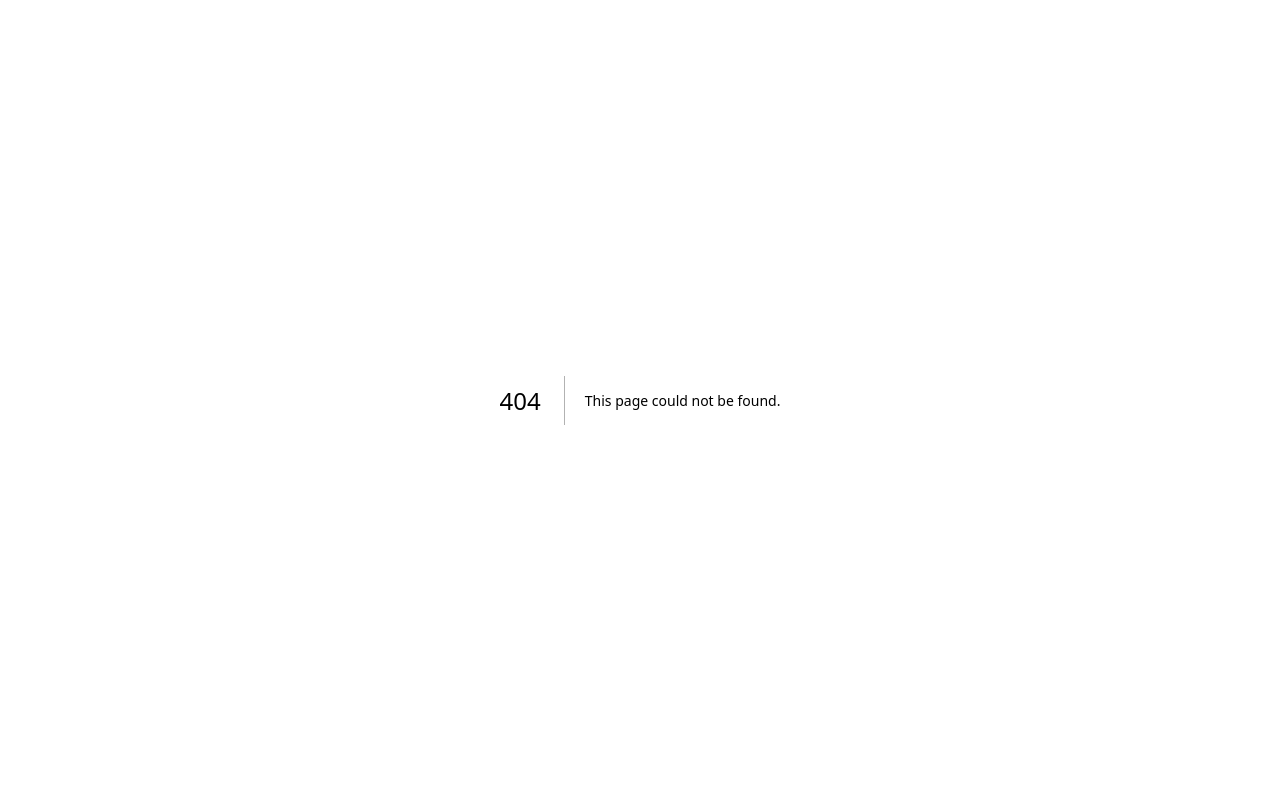
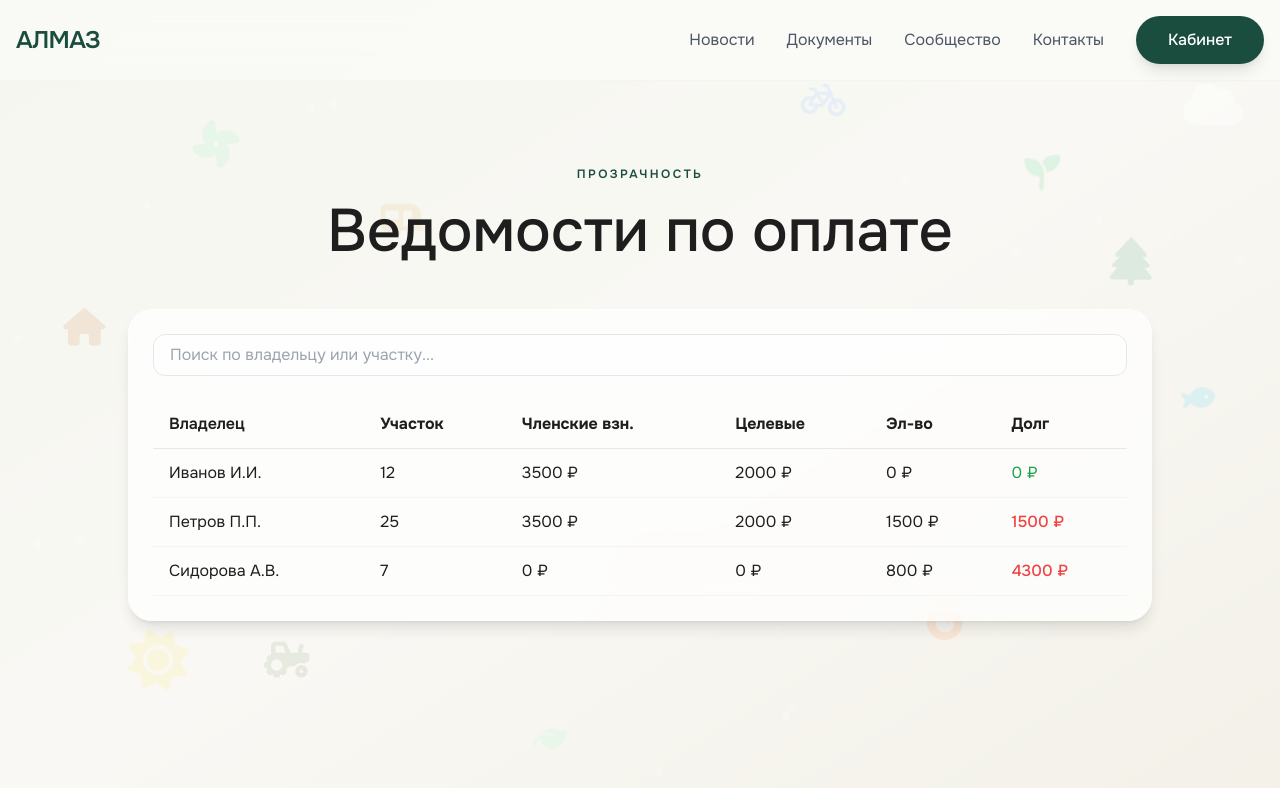
Before and after one commit to rawcam/almaz-snt, a Next.js app: page /almaz-snt/payments in a window 1280 px wide. Before the commit this address had no page. Shown: the top 788 px of the page. Built offline with nearby package versions, Linux system fonts and the light colour scheme.

Commit message:
Create payments.js

```diff
--- /dev/null
+++ b/src/pages/payments.js
@@ -0,0 +1,121 @@
+// src/pages/payments.js
+import Navbar from '../components/Navbar'
+import AnimatedBackground from '../components/AnimatedBackground'
+import { motion } from 'framer-motion'
+import { useState, useMemo } from 'react'
+
+const mockData = [
+  { id: 1, owner: 'Иванов И.И.', plot: '12', membership: 3500, target: 2000, electricity: 0, debt: 0 },
+  { id: 2, owner: 'Петров П.П.', plot: '25', membership: 3500, target: 2000, electricity: 1500, debt: 1500 },
+  { id: 3, owner: 'Сидорова А.В.', plot: '7', membership: 0, target: 0, electricity: 800, debt: 4300 },
+  // добавьте остальные
+]
+
+export default function Payments() {
+  const [search, setSearch] = useState('')
+  const [sortBy, setSortBy] = useState('')
+  const [order, setOrder] = useState('asc')
+
+  const filtered = useMemo(() => {
+    let data = [...mockData]
+    if (search) {
+      const lower = search.toLowerCase()
+      data = data.filter(item =>
+        item.owner.toLowerCase().includes(lower) ||
+        item.plot.includes(lower)
+      )
+    }
+    if (sortBy) {
+      data.sort((a, b) => {
+        const valA = a[sortBy], valB = b[sortBy]
+        if (typeof valA === 'string') return order === 'asc' ? valA.localeCompare(valB) : valB.localeCompare(valA)
+        return order === 'asc' ? valA - valB : valB - valA
+      })
+    }
+    return data
+  }, [search, sortBy, order])
+
+  const handleSort = (field) => {
+    if (sortBy === field) {
+      setOrder(order === 'asc' ? 'desc' : 'asc')
+    } else {
+      setSortBy(field)
+      setOrder('asc')
+    }
+  }
+
+  return (
+    <div className="min-h-screen bg-almond">
+      <AnimatedBackground opacity={0.2} />
+      <Navbar />
+      <div className="container mx-auto px-4 py-20 relative z-10">
+        <motion.div
+          initial={{ opacity: 0, y: 30 }}
+          animate={{ opacity: 1, y: 0 }}
+          transition={{ duration: 0.8 }}
+          className="text-center mb-12"
+        >
+          <span className="text-xs font-semibold uppercase tracking-[0.2em] text-green-deep">
+            Прозрачность
+          </span>
+          <h1 className="text-5xl md:text-6xl font-medium mt-4 text-dark">
+            Ведомости по оплате
+          </h1>
+        </motion.div>
+
+        <div className="max-w-5xl mx-auto bg-white/70 backdrop-blur-xl rounded-3xl p-6 shadow-lg border border-white/30">
+          <div className="mb-6 flex flex-col md:flex-row gap-4">
+            <input
+              type="text"
+              placeholder="Поиск по владельцу или участку..."
+              value={search}
+              onChange={(e) => setSearch(e.target.value)}
+              className="flex-1 px-4 py-2 rounded-xl border border-gray-200 bg-white/50 focus:outline-none focus:ring-2 focus:ring-green-deep"
+            />
+          </div>
+
+          <div className="overflow-x-auto">
+            <table className="w-full text-left">
+              <thead className="border-b border-gray-200">
+                <tr>
+                  <th className="py-3 px-4 font-semibold text-dark cursor-pointer" onClick={() => handleSort('owner')}>
+                    Владелец {sortBy === 'owner' && (order === 'asc' ? '↑' : '↓')}
+                  </th>
+                  <th className="py-3 px-4 cursor-pointer" onClick={() => handleSort('plot')}>
+                    Участок {sortBy === 'plot' && (order === 'asc' ? '↑' : '↓')}
+                  </th>
+                  <th className="py-3 px-4 cursor-pointer" onClick={() => handleSort('membership')}>
+                    Членские взн. {sortBy === 'membership' && (order === 'asc' ? '↑' : '↓')}
+                  </th>
+                  <th className="py-3 px-4 cursor-pointer" onClick={() => handleSort('target')}>
+                    Целевые {sortBy === 'target' && (order === 'asc' ? '↑' : '↓')}
+                  </th>
+                  <th className="py-3 px-4 cursor-pointer" onClick={() => handleSort('electricity')}>
+                    Эл-во {sortBy === 'electricity' && (order === 'asc' ? '↑' : '↓')}
+                  </th>
+                  <th className="py-3 px-4 cursor-pointer" onClick={() => handleSort('debt')}>
+                    Долг {sortBy === 'debt' && (order === 'asc' ? '↑' : '↓')}
+                  </th>
+                </tr>
+              </thead>
+              <tbody>
+                {filtered.map(item => (
+                  <tr key={item.id} className="border-b border-gray-100 hover:bg-white/50 transition-colors">
+                    <td className="py-3 px-4">{item.owner}</td>
+                    <td className="py-3 px-4">{item.plot}</td>
+                    <td className="py-3 px-4">{item.membership} ₽</td>
+                    <td className="py-3 px-4">{item.target} ₽</td>
+                    <td className="py-3 px-4">{item.electricity} ₽</td>
+                    <td className={`py-3 px-4 ${item.debt > 0 ? 'text-red-500 font-medium' : 'text-green-600'}`}>
+                      {item.debt} ₽
+                    </td>
+                  </tr>
+                ))}
+              </tbody>
+            </table>
+          </div>
+        </div>
+      </div>
+    </div>
+  )
+}
```
